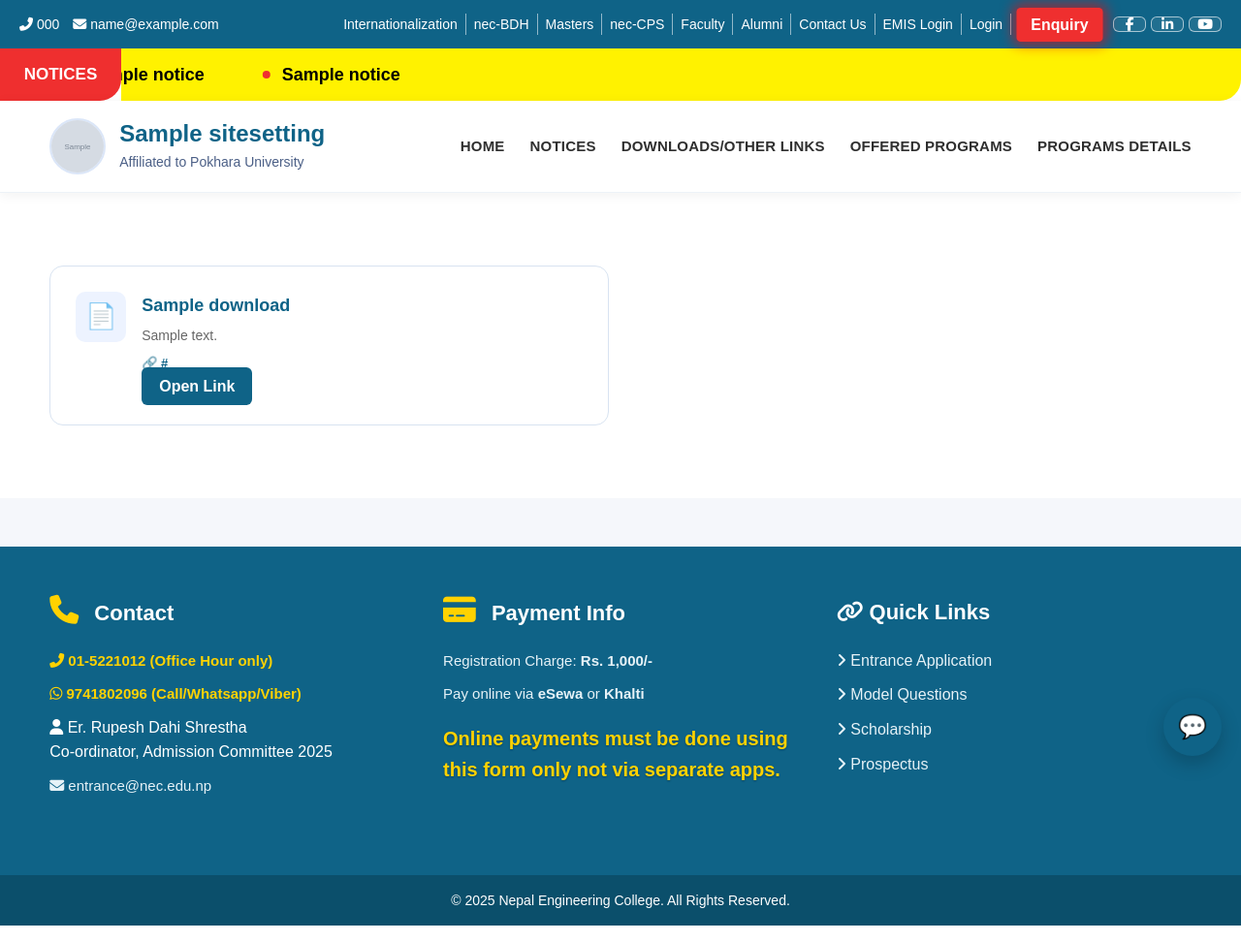
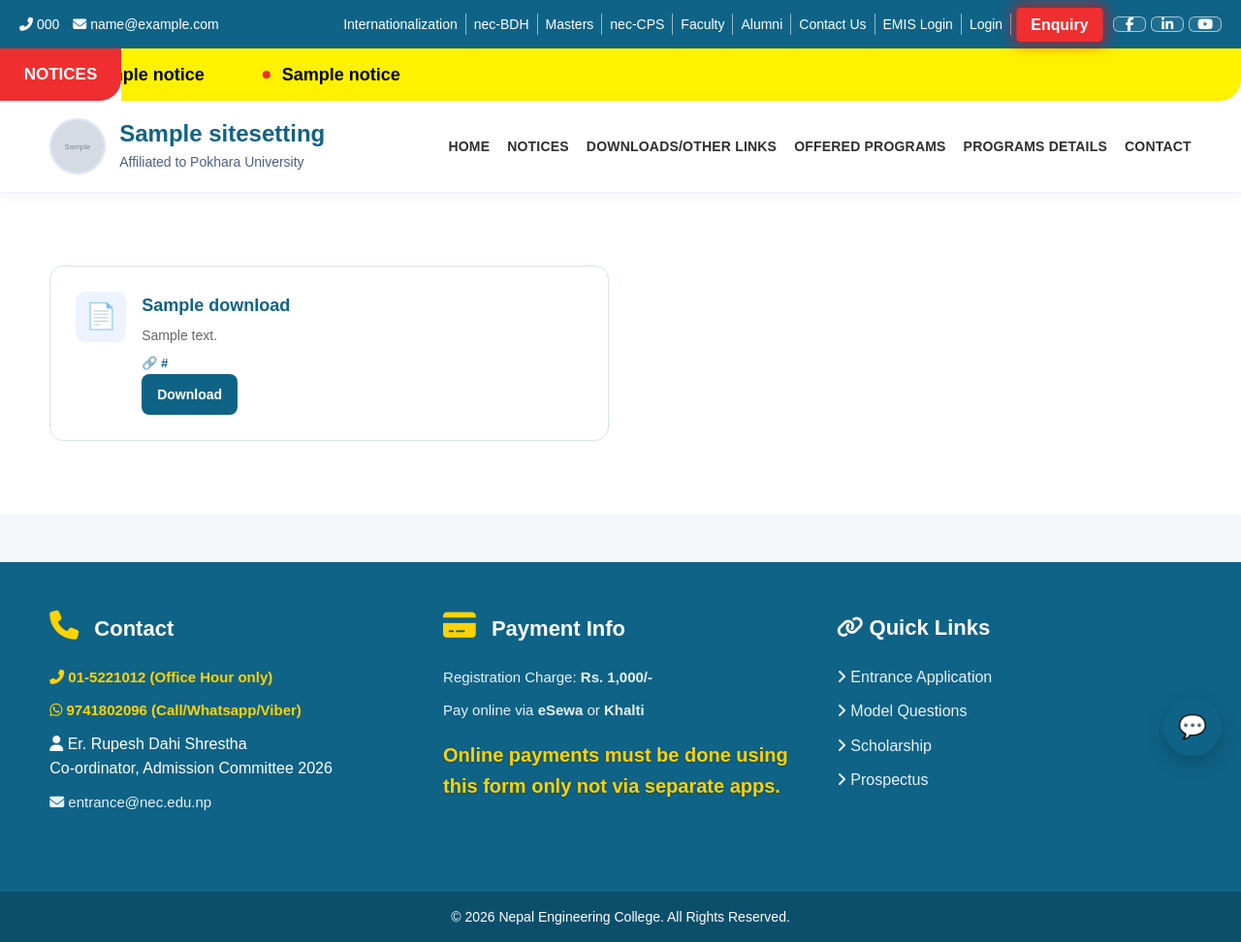
Before and after one commit to chaliselaxmi27/nec-entrance-portal, a Django app: page /downloads/ in a window 1280 px wide. Shown: the whole page at 97% size. Run offline with Django 5.2, Linux system fonts and the light colour scheme; tables that the repository leaves empty hold one stand-in row (values such as "Sample post"); grey boxes marked "Sample" are stand-in pictures; some libraries are stand-ins or nearby versions.

Commit message:
update website

```diff
--- a/admission/models.py
+++ b/admission/models.py
@@ -1,5 +1,6 @@
 from django.db import models
 from django.utils.text import slugify
+from ckeditor.fields import RichTextField
 
 
 class Notice(models.Model):
@@ -34,7 +35,7 @@ class Requirement(models.Model):
 
     title = models.CharField(max_length=255)
 
-    description = models.TextField()
+    description = RichTextField(blank=True)
 
     order = models.PositiveIntegerField(default=0)
 
@@ -62,7 +63,7 @@ class Download(models.Model):
 
     title = models.CharField(max_length=255)
 
-    file = models.FileField(upload_to="downloads/")
+    file = models.FileField(upload_to="downloads/",blank=True, null=True)
 
     category = models.CharField(max_length=100, default="Important")
 
--- a/pages/models.py
+++ b/pages/models.py
@@ -14,7 +14,7 @@ class Download(models.Model):
     slug = models.SlugField(unique=True, blank=True)
     category = models.CharField(max_length=50, choices=CATEGORY_CHOICES, default="other")
     description = models.TextField(blank=True)
-    file = models.FileField(upload_to="downloads/")
+    file = models.FileField(upload_to="downloads/" , blank=True, null=True)
     external_link = models.URLField(blank=True, null=True)
     order = models.PositiveIntegerField(default=0)
     is_active = models.BooleanField(default=True)
--- a/static/css/style.css
+++ b/static/css/style.css
@@ -304,13 +304,14 @@ a{
     justify-content:space-between;
     gap:24px;
     padding:18px 0;
-    flex-wrap:wrap;
+    flex-wrap:nowrap;
 }
 
 .brand-area{
     display:flex;
     align-items:center;
     gap:14px;
+    flex-shrink:0;
 }
 
 .brand-logo{
@@ -355,16 +356,18 @@ a{
 .main-nav{
     display:flex;
     align-items:center;
-    gap:26px;
-    flex-wrap:wrap;
+    gap:18px;
+    flex-wrap:nowrap;
+    margin-left:auto;
 }
 
 .main-nav a{
     color:#2f2f2f;
     font-weight:700;
-    font-size:15px;
+    font-size:14px;
     text-transform:uppercase;
     letter-spacing:.2px;
+    white-space:nowrap;
 }
 
 .main-nav a:hover{
@@ -838,7 +841,7 @@ a{
 /* programs */
 .program-grid{
     display:grid;
-    grid-template-columns:repeat(3,minmax(0,1fr));
+    grid-template-columns:repeat(4,minmax(0,1fr));
     gap:25px;
 }
 
--- a/templates/base.html
+++ b/templates/base.html
@@ -7,7 +7,7 @@
     <link rel="stylesheet" href="https://cdnjs.cloudflare.com/ajax/libs/font-awesome/6.5.0/css/all.min.css">
     <link rel="stylesheet" href="{% static 'css/style.css' %}">
     <link rel="icon" href="{% static 'favicon.ico' %}">
-    <title>{% if site %}{{ site.college_name }}{% else %}NEC Entrance{% endif %}</title>
+    <title>{% if site %}{{ site.college_name }}{% else %}nec Entrance{% endif %}</title>
 
 
 </head>
--- a/templates/downloads.html
+++ b/templates/downloads.html
@@ -28,15 +28,17 @@
     </p>
 {% endif %}
 
-{% if item.external_link %}
-    <a href="{{ item.external_link }}" target="_blank" class="download-btn">
-        Open Link
-    </a>
-{% elif item.file %}
-    <a href="{{ item.file.url }}" target="_blank" class="download-btn">
-        Download
-    </a>
-{% endif %}
+{% if item.file %}
+        <a href="{{ item.file.url }}" target="_blank" class="btn-small btn-blue">
+            Download
+        </a>
+    {% elif item.external_link %}
+        <a href="{{ item.external_link }}" target="_blank" class="btn-small btn-blue">
+            Open Link
+        </a>
+    {% else %}
+        <span class="btn-small btn-blue">No File</span>
+    {% endif %}
 
 
 
--- a/templates/includes/footer.html
+++ b/templates/includes/footer.html
@@ -2,7 +2,7 @@
 
 <div class="container footer-grid">
 
-<div class="footer-contact">
+<div class="footer-contact" id="contact">
 
 <h3><i class="fa-solid fa-phone"
     style="color:#ffd200; font-size:30px; margin-right:10px;"></i> Contact</h3>
@@ -18,7 +18,7 @@
 </p>
 <i class="fa-solid fa-user"></i>
 Er. Rupesh Dahi Shrestha<br>
-Co-ordinator, Admission Committee 2025
+Co-ordinator, Admission Committee 2026
 </p>
 
 <p>
@@ -68,7 +68,7 @@ Online payments must be done using this form only not via separate apps.
 
 
 <div class="footer-bottom">
-© 2025 Nepal Engineering College. All Rights Reserved.
+© 2026 Nepal Engineering College. All Rights Reserved.
 </div>
 
 </footer>
--- a/templates/includes/header.html
+++ b/templates/includes/header.html
@@ -95,6 +95,7 @@
             <a href="/#downloads-preview">Downloads/Other Links</a>
             <a href="/#programs">Offered Programs</a>
             <a href="/#program-details">Programs Details</a>
+            <a href="/#contact">Contact</a>
         </nav>
     </div>
     <script>
```
Also changed, not shown: templates/home.html (+17 -7 lines), templates/programs/program_detail_tabs.html (+4 -4 lines), admission/migrations/0004_alter_download_file_alter_requirement_description.py (added), pages/migrations/0004_alter_download_file.py (added).
